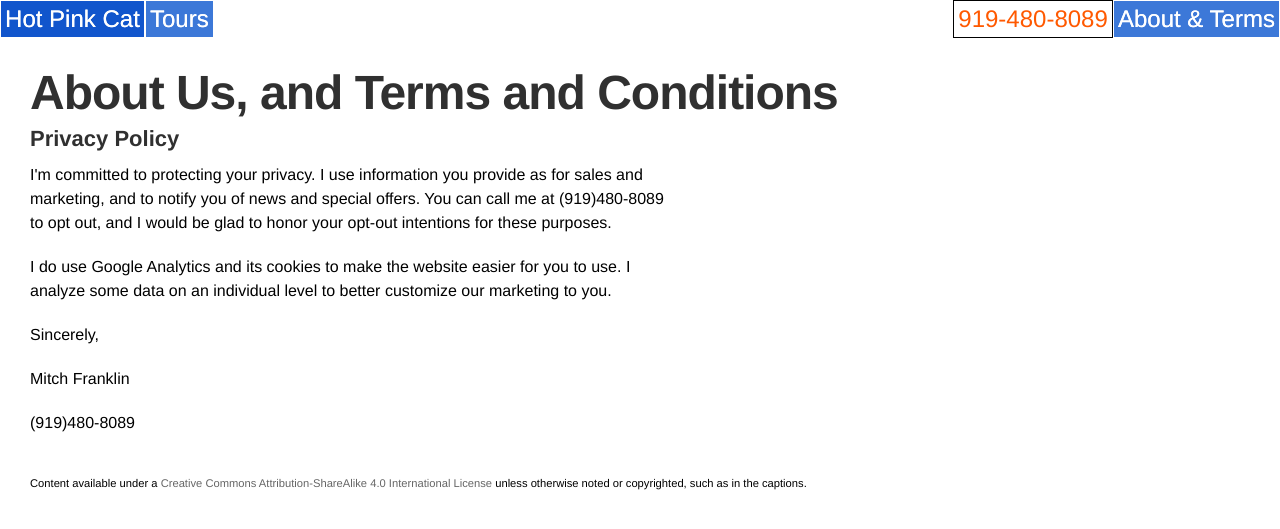
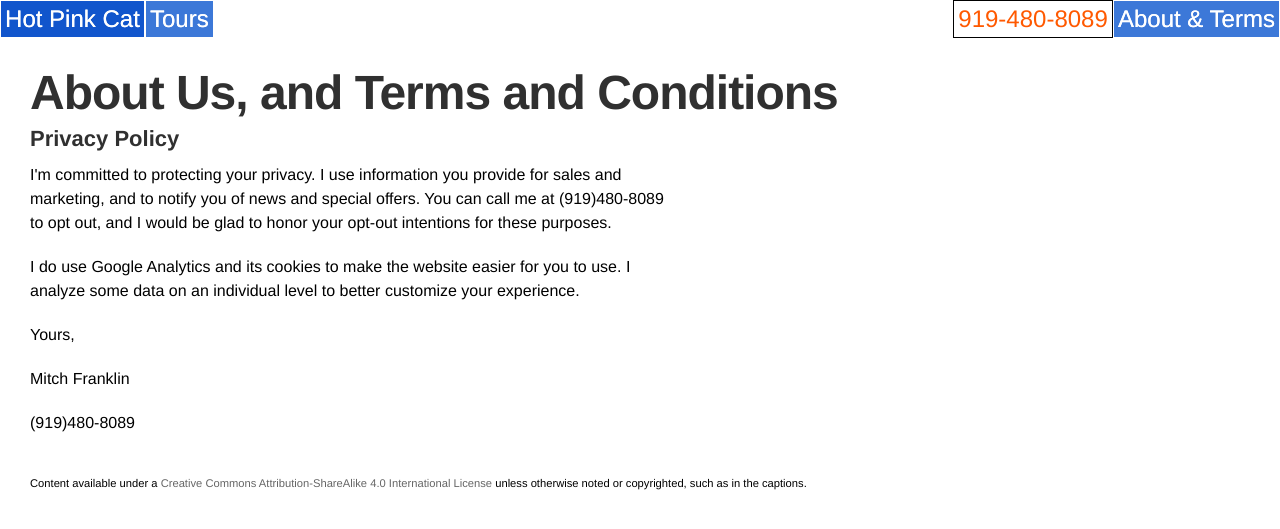
Before and after one commit to mifran/hotpinkcat, a Jekyll site: the page built from _posts/2015-07-28-about-terms-conditions-privacy.markdown, in a window 1280 px wide. Shown: the top 529 px of the page. Built offline with Jekyll 4.4.1, drawn with Linux system fonts in a browser that asks for light colours; nearby versions of some CDN libraries; some web fonts are replaced.

Commit message:
slightly better about page

```diff
--- a/_posts/2015-07-28-about-terms-conditions-privacy.markdown
+++ b/_posts/2015-07-28-about-terms-conditions-privacy.markdown
@@ -5,8 +5,8 @@ title: About Us, and Terms and Conditions
 this-button: About & Terms
 ---
 <h2>Privacy Policy</h2>
-<p>I'm committed to protecting your privacy. I use information you provide as for sales and marketing, and to notify you of news and special offers. You can call me at (919)480-8089 to opt out, and I would be glad to honor your opt-out intentions for these purposes.<p>
-<p>I do use Google Analytics and its cookies to make the website easier for you to use. I analyze some data on an individual level to better customize our marketing to you.</p>
-<p>Sincerely,</p>
+<p>I'm committed to protecting your privacy. I use information you provide for sales and marketing, and to notify you of news and special offers. You can call me at (919)480-8089 to opt out, and I would be glad to honor your opt-out intentions for these purposes.<p>
+<p>I do use Google Analytics and its cookies to make the website easier for you to use. I analyze some data on an individual level to better customize your experience.</p>
+<p>Yours,</p>
 <p>Mitch Franklin</p>
 <p>(919)480-8089
```
